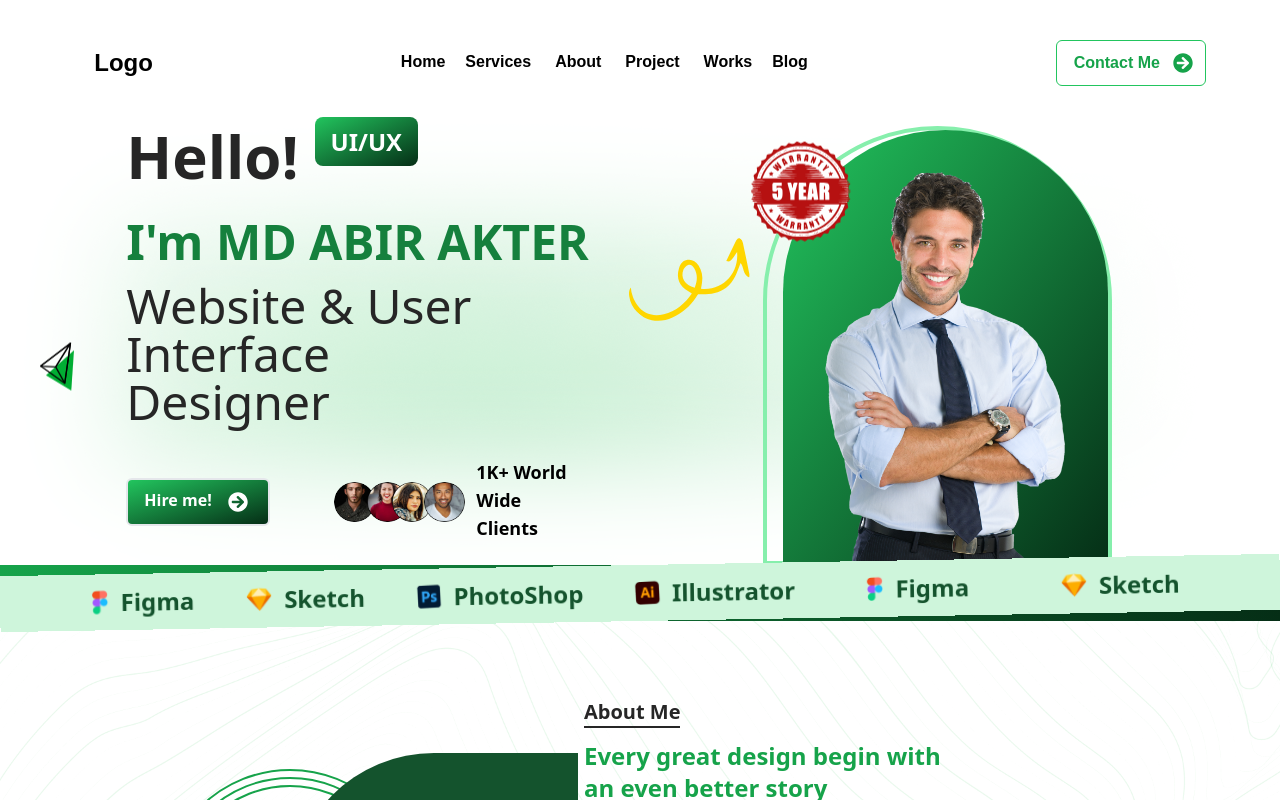
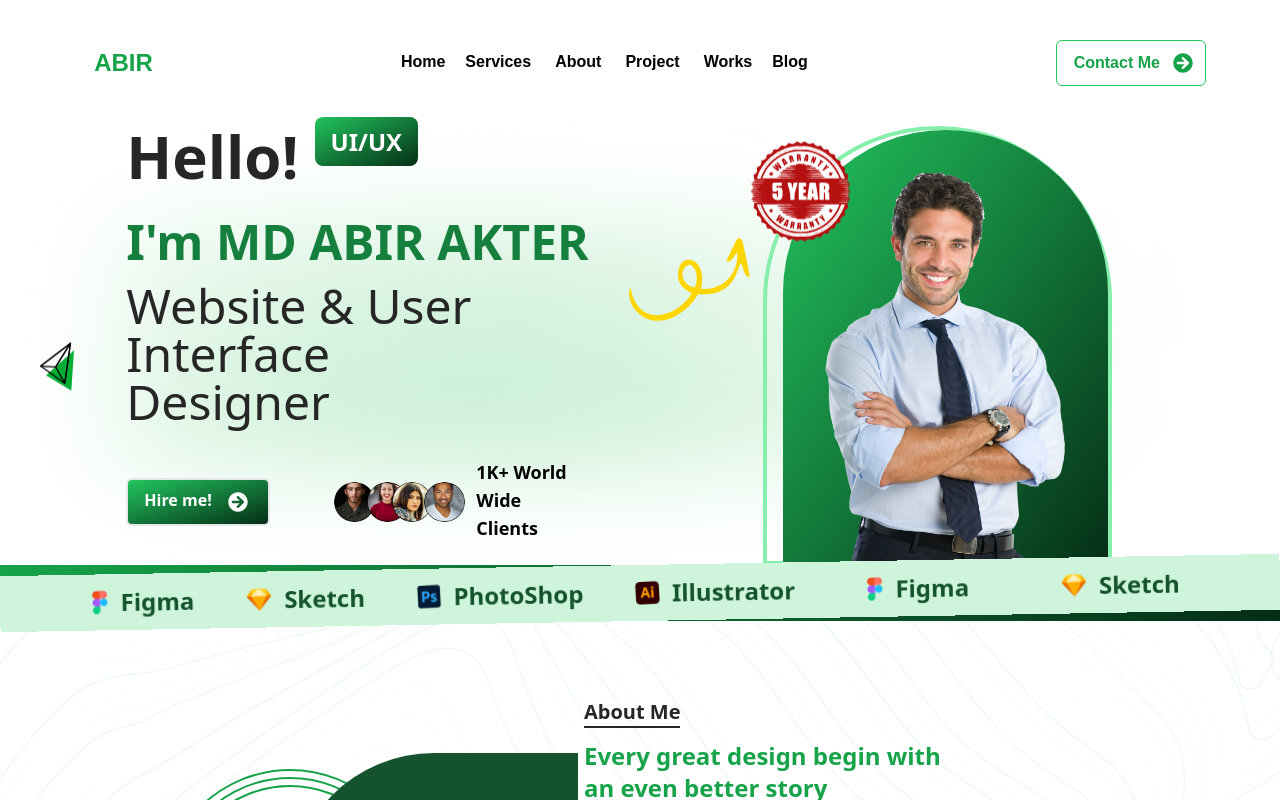
Before and after one commit to TamimMahmudBD/uiuxproject, a React (Create React App) app: page / in a window 1280 px wide. Shown: the top 800 px of the page. Built offline with nearby package versions, Linux system fonts and the light colour scheme.

Commit message:
change fevicon icon and logo text

```diff
--- a/src/Components/Header.jsx
+++ b/src/Components/Header.jsx
@@ -25,8 +25,10 @@ const Header = () => {
     Raleway '>
       <div>
         <h1 className='
+        font-bold
+        text-green-600
         text-2xl
-        cursor-pointer'>Logo</h1>
+        cursor-pointer'>ABIR</h1>
       </div>
       <div className='
       mm:hidden
```
Also changed, not shown: 1 other file (tests, documents, lock files or other folders).
